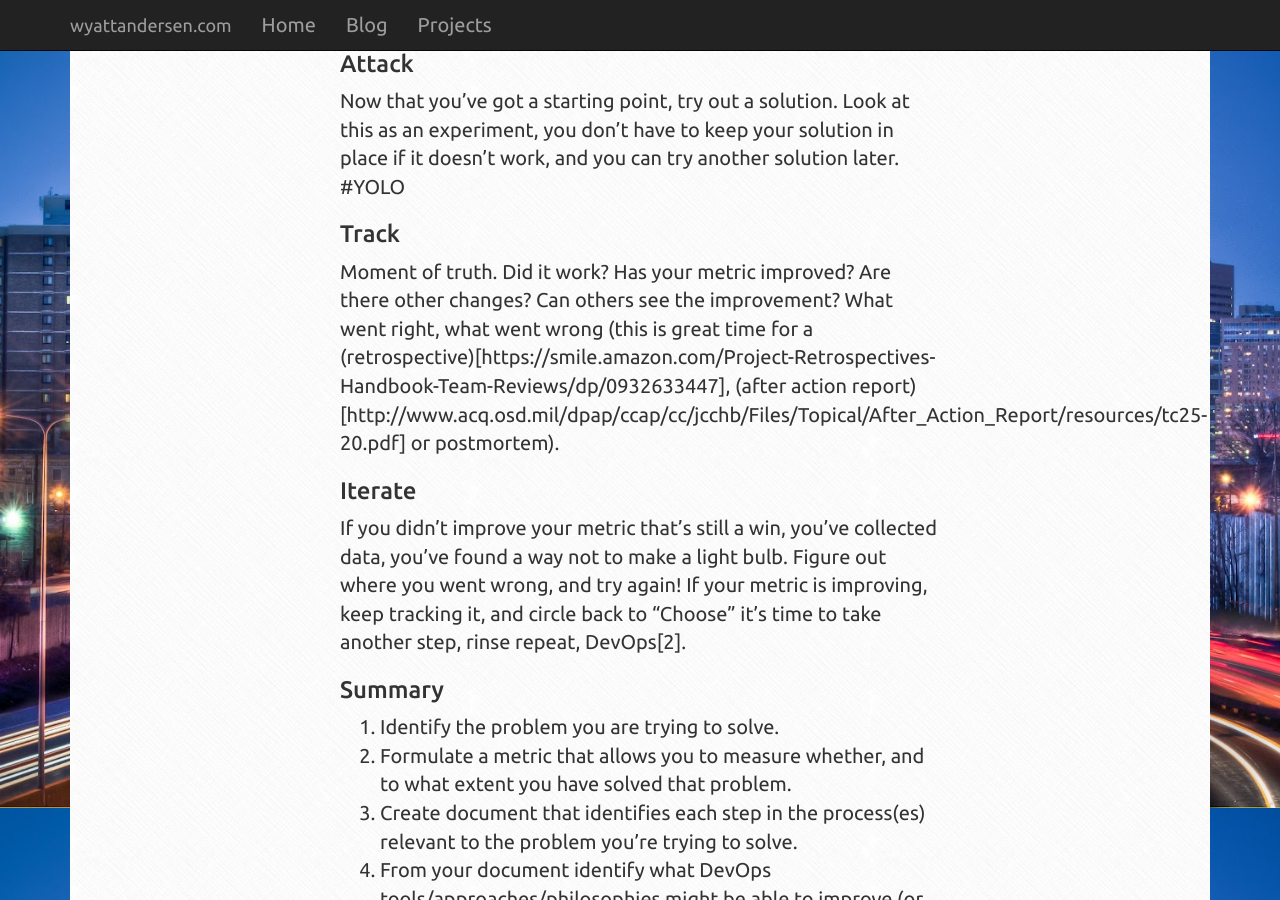
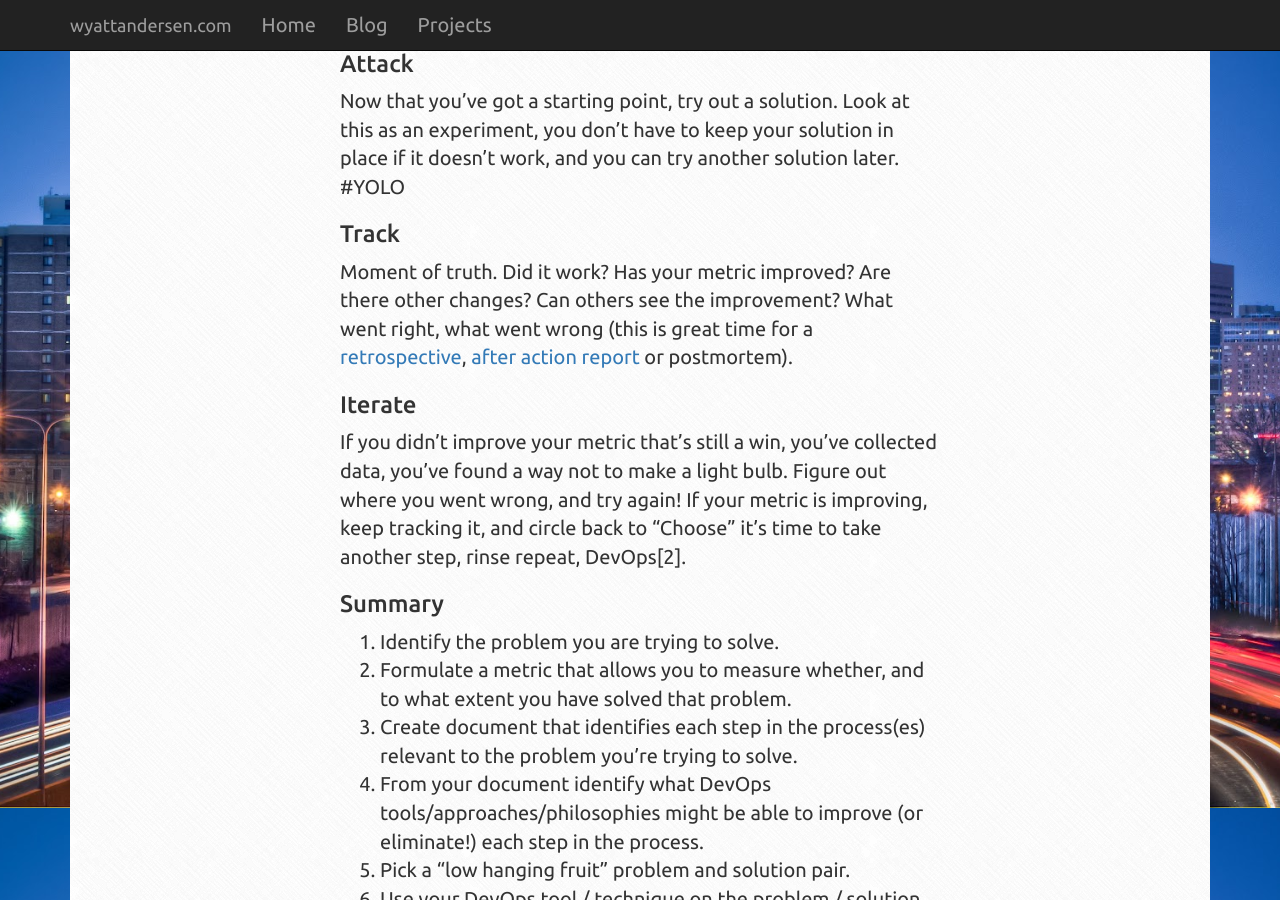
Before and after one commit to lostphilosopher/wyattandersen-jekyll, a Jekyll site: the page built from _posts/2016-07-21-getting-started-with-devops.md, in a window 1280 px wide and 900 px high, scrolled down 2792 px. Built offline with Jekyll 4.4.1, drawn with Linux system fonts in a browser that asks for light colours; comment, search, counter and statistics services are not loaded.

Commit message:
Link bug fixes

```diff
--- a/_posts/2016-07-21-getting-started-with-devops.md
+++ b/_posts/2016-07-21-getting-started-with-devops.md
@@ -57,7 +57,7 @@ Now that you've got a starting point, try out a solution. Look at this as an exp
 
 ### Track
 
-Moment of truth. Did it work? Has your metric improved? Are there other changes? Can others see the improvement? What went right, what went wrong (this is great time for a (retrospective)[https://smile.amazon.com/Project-Retrospectives-Handbook-Team-Reviews/dp/0932633447], (after action report)[http://www.acq.osd.mil/dpap/ccap/cc/jcchb/Files/Topical/After_Action_Report/resources/tc25-20.pdf] or postmortem).
+Moment of truth. Did it work? Has your metric improved? Are there other changes? Can others see the improvement? What went right, what went wrong (this is great time for a [retrospective](https://smile.amazon.com/Project-Retrospectives-Handbook-Team-Reviews/dp/0932633447), [after action report](http://www.acq.osd.mil/dpap/ccap/cc/jcchb/Files/Topical/After_Action_Report/resources/tc25-20.pdf) or postmortem).
 
 ### Iterate
 
```
